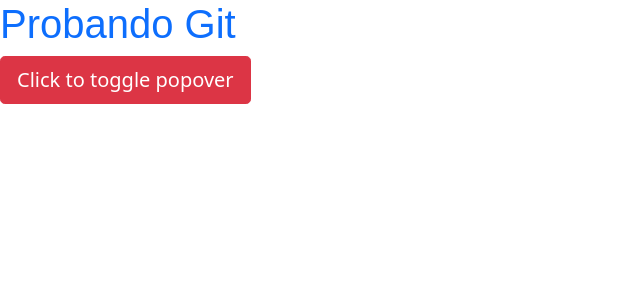
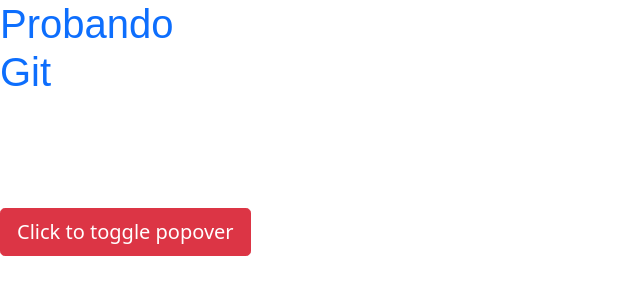
Before and after one commit to fernan-sax78/ModeloMaster, a plain HTML site: page index.html in a window 1280 px wide. Shown: the whole page, without its empty margins (0-640 px from the left). Drawn offline with nearby package versions, Linux system fonts and the light colour scheme.

Commit message:
amas de bootstrap

```diff
--- a/app.js
+++ b/app.js
@@ -1,5 +1,18 @@
 (function(){
     $(document).ready(function(){
-        $('[data-bs-toggle="popover"]').popover();
+
+        $('.btn').popover({
+            title:"HELLO",
+            content : "We are trying",
+            placement : "bottom"
+        });
+
+        $('.title').tooltip({
+            title:"Over the Text",
+            content : "Hello World",
+            placement : "right",
+            trigger : "hover"
+        });
+
     });
 }());
--- a/index.html
+++ b/index.html
@@ -10,8 +10,9 @@
 </head>
 <body>
 
-<h1 class="text-primary">Probando Git</h1>
-<button type="button" class="btn btn-lg btn-danger" data-bs-toggle="popover" title="Popover title"  data-bs-content="And here's some amazing content. It's very engaging. Right?">Click to toggle popover</button>
+<h1 class="text-primary title">Probando Git</h1>
+<button type="button" class="btn btn-lg btn-danger">Click to toggle popover</button>
+
 
 
 
--- a/style.css
+++ b/style.css
@@ -5,6 +5,8 @@
     font-family: sans-serif;
 }
 
-h1{
+.title{
     font-weight: normal;
+    width: 200px;
+    height: 200px;
 }
```
